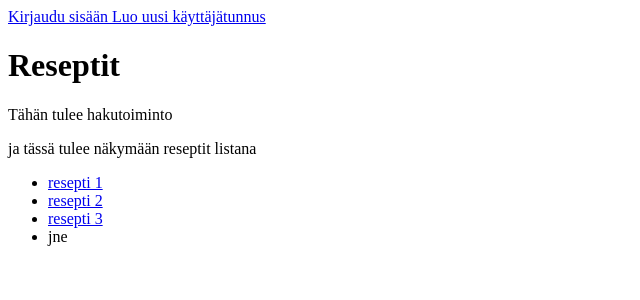
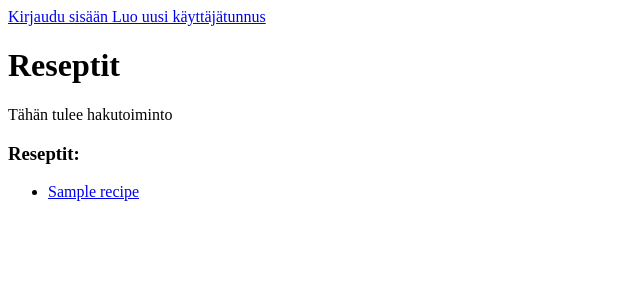
Before and after one commit to kivik-beep/Reseptisovellus, a Flask app: template templates/recipes.html in a window 1280 px wide. Shown: the top 300 px of the page, without its empty margins (0-640 px from the left). Run offline with Flask 2, Linux system fonts and the light colour scheme; the template is opened without the code that fills it: most values are stand-ins (such as "Sample title", 1, 10 or a date in 2020).

Commit message:
Add recipe listing in recipes-page

```diff
--- a/foods.py
+++ b/foods.py
@@ -3,8 +3,9 @@ from db import db
 from flask import session
 
 def get_all():
-    sql = "SELECT id, name FROM recipes"
+    sql = "SELECT id, name FROM recipe"
     return db.session.execute(sql).fetchall()
+
 
 def add_recipe(name, serves, instructions, active, passive, incredients):
     sql = """INSERT INTO recipe (name, instructions, serves, active, passive)
--- a/routes.py
+++ b/routes.py
@@ -66,7 +66,8 @@ def add_recipe():
 
 @app.route("/recipes")
 def recipes():
-    return render_template("recipes.html")
+    current_recipes= foods.get_all()
+    return render_template("recipes.html", recipes=current_recipes)
 
 @app.route("/recipe/<int:id>")
 def recipe(id):
--- a/templates/recipes.html
+++ b/templates/recipes.html
@@ -8,10 +8,10 @@
 <p>
 Tähän tulee hakutoiminto
 <p>
-ja tässä tulee näkymään reseptit listana
+<h3>Reseptit:</h3>
 <ul>
-<li> <a href="/recipe/1"> resepti 1</a>
-<li> <a href="/recipe/2"> resepti 2</a>
-<li> <a href="/recipe/3"> resepti 3</a>
-<li> jne
-</ul>
+    {% for recipe in recipes %}
+    <li><a href="/recipe/{{ recipe.id }}">{{ recipe.name }}</a>
+    {% endfor %}
+    </ul>
+<p>
```
